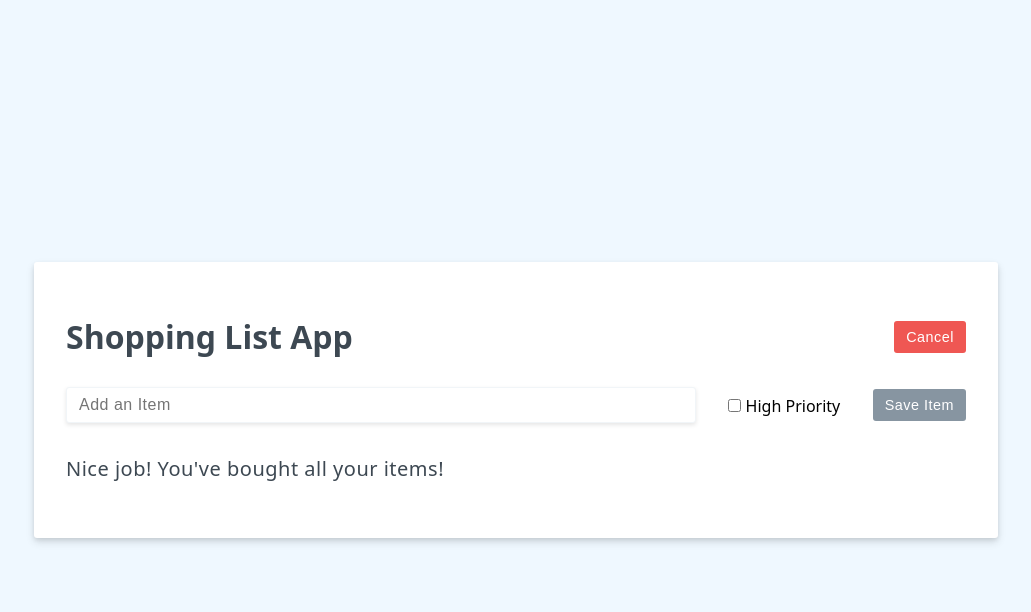
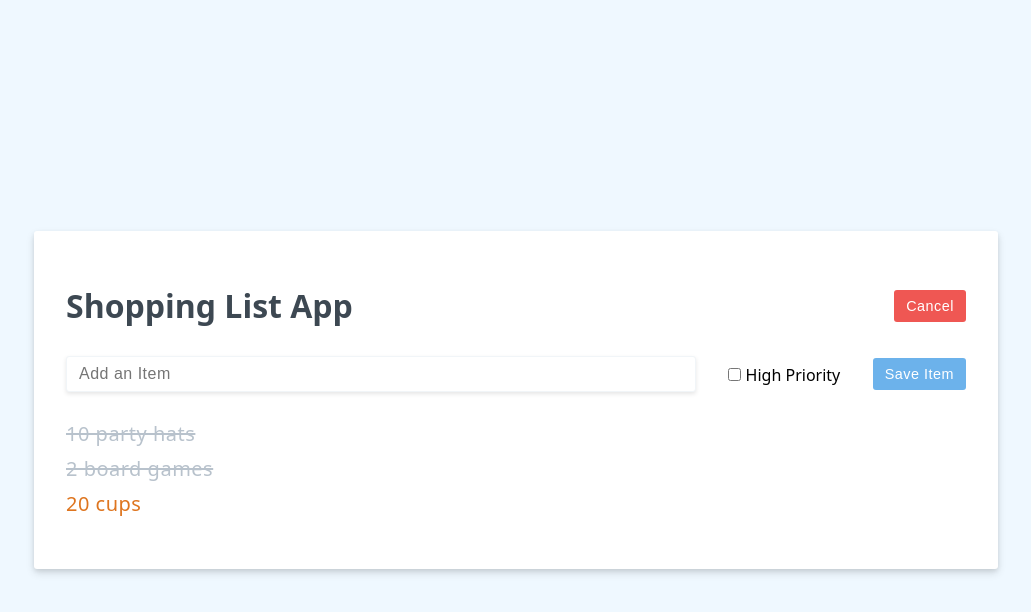
Before and after one commit to kjo1/vue-school, a plain HTML site: page fundamentals/index.html in a window 1280 px wide. Both pictures are taken after a click on the button "Add Item". Shown: the whole page, without its empty margins (124-1155 px from the left). Drawn offline with nearby package versions, Linux system fonts and the light colour scheme.

Commit message:
Dynamic CSS classes

```diff
--- a/fundamentals/index.html
+++ b/fundamentals/index.html
@@ -14,8 +14,9 @@
       <h1>{{ header || 'Welcome'}}</h1>
       <button v-if="editing" @click="doEdit(false)"
         class="btn btn-cancel">Cancel</button>
-      <button v-else @click="doEdit(true)" class="btn btn-primary">Add
-        Item</button>
+      <button v-else @click="doEdit(true)" class="btn btn-primary">
+        Add Item
+      </button>
     </div>
     <div v-if="editing" class="add-item-form">
       <input @keyup.enter="saveItem" type="text" v-model="newItem"
@@ -24,15 +25,18 @@
         <input type="checkbox" v-model="newItemHighPriority">
         High Priority
       </label>
-      <button :disabled="newItem.length < 5 " @click="saveItem"
-        class="btn btn-primary">
+      <button @click="saveItem" class="btn btn-primary">
         Save Item
       </button>
     </div>
     <p v-if="items.length === 0">Nice job! You've bought all your items!
     </p>
     <ul>
-      <li v-for="item in items" :key="item.id">{{item.label}}</li>
+      <li v-for="item in items" @click="togglePurchased(item)" :key="item.id"
+        class="static-class"
+        :class="{strikeout: item.purchased, priority: item.highPriority}">
+        {{item.label}}
+      </li>
     </ul>
   </div>
 
@@ -47,9 +51,9 @@
           newItem: '',
           newItemHighPriority: false,
           items: [
-            // { id: 1, label: '10 party hats' },
-            // { id: 2, label: '2 board games' },
-            // { id: 3, label: '20 cups' }
+            { id: 1, label: '10 party hats', purchased: true, highPriority: false },
+            { id: 2, label: '2 board games', purchased: true, highPriority: false },
+            { id: 3, label: '20 cups', purchased: false, highPriority: true }
           ]
         }
       },
@@ -57,13 +61,18 @@
       methods: {
         saveItem()
         {
-          this.items.push({ id: this.items.length + 1, label: this.newItem })
+          this.items.push({ id: this.items.length + 1, label: this.newItem, highPriority: this.newItemHighPriority })
           this.newItem = ''
         },
         doEdit(editing)
         {
           this.editing = editing
           this.newItem = ""
+          this.newItemHighPriority = false
+        },
+        togglePurchased(item)
+        {
+          item.purchased = !item.purchased
         }
       },
     })
```
